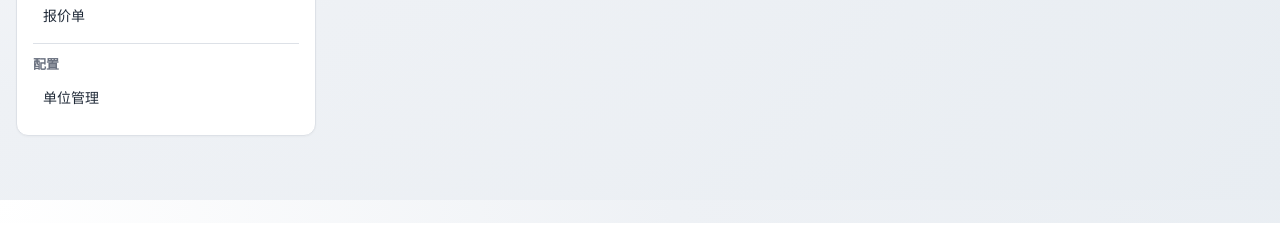
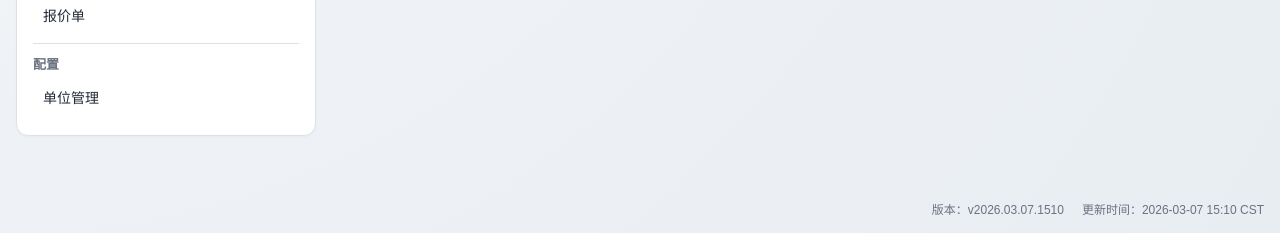
Before and after one commit to ciwei0600/ProductsInformationManage, a Flask app: page / in a window 1280 px wide. Shown: the part 577-810 px from the top of the page. Run offline with Flask 3, Linux system fonts and the light colour scheme; data that the repository does not hold is empty; some libraries are stand-ins or nearby versions.

Commit message:
Add footer version metadata

```diff
--- a/static/style.css
+++ b/static/style.css
@@ -56,6 +56,18 @@ body {
   gap: var(--space-md);
   padding: var(--space-md);
   align-items: start;
+}
+
+.app-footer {
+  padding: 0 var(--space-md) var(--space-md);
+}
+
+.app-footer-meta {
+  display: flex;
+  justify-content: flex-end;
+  gap: 18px;
+  font-size: 12px;
+  color: var(--muted);
 }
 
 .card {
@@ -857,6 +869,11 @@ td {
   .nav-sidebar {
     position: static;
   }
+
+  .app-footer-meta {
+    justify-content: flex-start;
+    flex-wrap: wrap;
+  }
 }
 
 @media (max-width: 760px) {
--- a/templates/index.html
+++ b/templates/index.html
@@ -483,6 +483,14 @@
       </section>
     </main>
 
+    <!-- 发布新版本时，必须同步修改这里的版本号和更新时间。 -->
+    <footer class="app-footer">
+      <div class="app-footer-meta">
+        <span>版本：v2026.03.07.1510</span>
+        <span>更新时间：2026-03-07 15:10 CST</span>
+      </div>
+    </footer>
+
     <div id="toast" class="toast"></div>
     <div id="moveLoadingOverlay" class="move-loading-overlay">
       <div class="move-loading-card">
```
